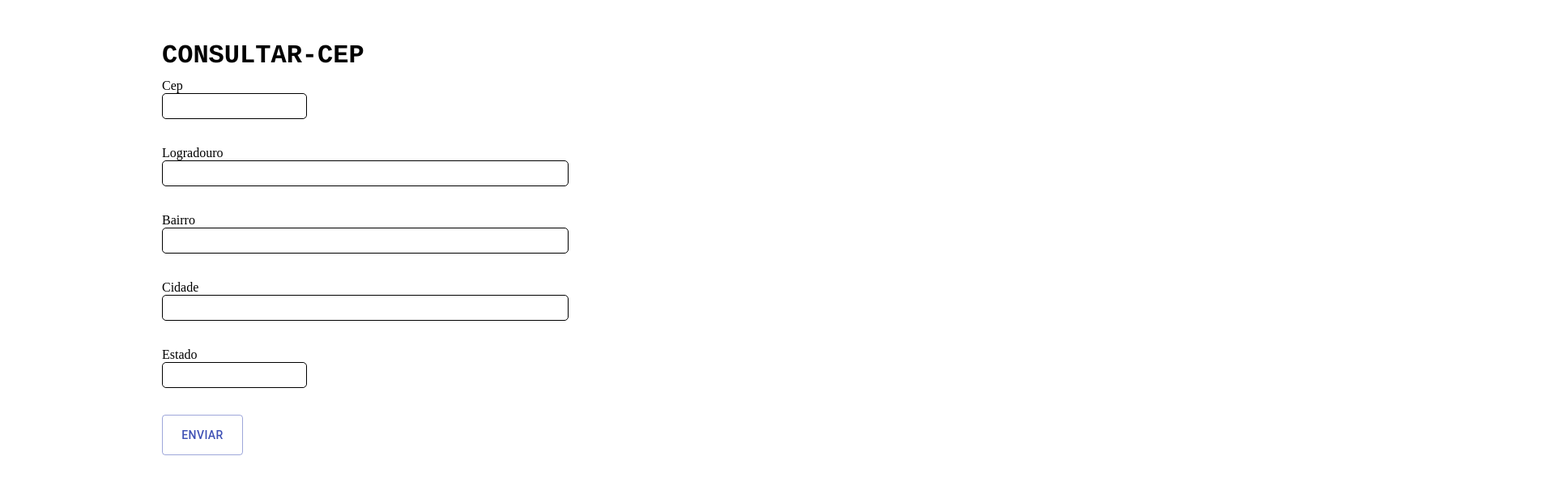
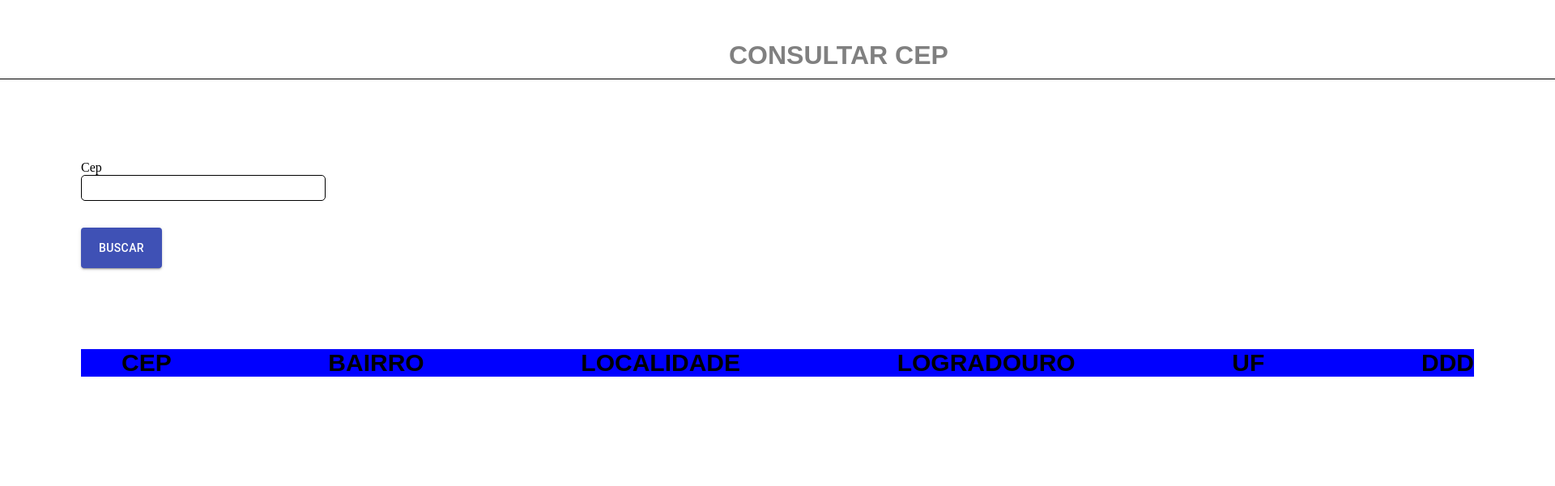
Before and after one commit to FERREIRAASGARUK/Consultar-cep, a React (Create React App) app: page / in a window 1280 px wide. Shown: the top 600 px of the page at 81% size, 1920 px wide, since content can reach past the window. Built offline with nearby package versions, Linux system fonts and the light colour scheme.

Commit message:
projeto completo

```diff
--- a/package.json
+++ b/package.json
@@ -11,6 +11,7 @@
     "react": "^17.0.2",
     "react-dom": "^17.0.2",
     "react-scripts": "4.0.3",
+    "styled-components": "^5.3.0",
     "web-vitals": "^1.0.1",
     "yup": "^0.32.9"
   },
--- a/src/App.css
+++ b/src/App.css
@@ -8,10 +8,10 @@
   padding-left: 100px;
 }
 .title {
-	color: black;
-	font-family: courier;
+  color: grey;
+  font-family: Arial;
   margin-top: 50px;
-	margin-left: 100px;
+  margin-left: 900px;
   margin-bottom: 10px;
 }
 .botao {
@@ -19,9 +19,7 @@
   width: 100px;
   height: 50px;
   border-radius: 10px;
-	border: 1px
-		solid
-		blue;
+  border: 1px solid blue;
 }
 .formulario {
   display: flex;
@@ -30,10 +28,9 @@
   padding-left: 100px;
 }
 .campo {
-	border: 1px
-		solid
-		black;
+  border: 1px solid black;
   height: 30px;
+  width: 300px;
   border-radius: 5px;
   margin-bottom: 33px;
 }
@@ -41,9 +38,7 @@
 .logradouro {
   margin-bottom: 33px;
 
-	border: 1px
-		solid
-		black;
+  border: 1px solid black;
   height: 30px;
   border-radius: 5px;
   width: 500px;
@@ -51,9 +46,7 @@
 .city {
   margin-bottom: 33px;
 
-	border: 1px
-		solid
-		black;
+  border: 1px solid black;
   height: 30px;
   border-radius: 5px;
   width: 500px;
@@ -62,9 +55,7 @@
 .Bairro {
   margin-bottom: 33px;
 
-	border: 1px
-		solid
-		black;
+  border: 1px solid black;
   height: 30px;
   border-radius: 5px;
   width: 500px;
--- a/src/App.js
+++ b/src/App.js
@@ -1,20 +1,35 @@
 import "./App.css";
 import { Formik, Field, Form, ErrorMessage } from "formik";
-import React, { useState } from "react";
 import Button from "@material-ui/core/Button";
+import React, { useState, useEffect } from "react";
+import { Container, Resultado, Title, Title2, Line1, Line2 } from "./style";
+
 // import * as Yup from 'yup';
 
 function App() {
-  const [campos, setCampos] = useState();
+  const [update, setUpdate] = useState(false);
+  const [campos, setCampos] = useState({
+    bairro: "",
+    cep: "",
+    complemento: "",
+    ddd: "",
+    gia: "",
+    ibge: "",
+    localidade: "",
+    logradouro: "",
+    siafi: "",
+    uf: "",
+  });
 
-  function fillFields(props) {
-    console.log(props);
-  }
+  useEffect(() => {
+    setUpdate(true);
+  }, [campos.cep]);
 
   return (
-    <div className="App">
-      <h1 className="title">CONSULTAR-CEP</h1>
-
+    <div>
+      <h1 className="title">CONSULTAR CEP</h1>
+      <Container>
+        {!update ? (
           <Formik
             initialValues={{
               Cep: "",
@@ -45,35 +60,81 @@ function App() {
               <Field className="campo" name="Cep" type="text" />
               <ErrorMessage className="a" name="Cep" />
 
-          <label htmlFor="Logradouro">Logradouro</label>
-          <Field className="logradouro" name="Logradouro" type="text" />
-          <ErrorMessage name="Logradouro" />
-
-          <label htmlFor="Bairro">Bairro</label>
-          <Field className="Bairro" name="Bairro" type="text" />
-          <ErrorMessage name="Bairro" />
-
-          <label htmlFor="Cidade">Cidade</label>
-          <Field className="city" name="Cidade" type="text" />
-          <ErrorMessage name="Cidade" />
-
-          <label htmlFor="Estado">Estado</label>
-          <Field className="campo" name="Estado" type="text" />
-          <ErrorMessage name="Estado" />
+              <Button
+                className="botao"
+                variant="contained"
+                color="primary"
+                type="submit"
+              >
+                Buscar
+              </Button>
+            </Form>
+          </Formik>
+        ) : (
+          <div>
+            <Formik
+              initialValues={{
+                Cep: "",
+                Logradouro: "",
+                Bairro: "",
+                Cidade: "",
+                Estado: "",
+              }}
+              onSubmit={(values) => {
+                fetch(`https://viacep.com.br/ws/${values.Cep}/json`, {
+                  method: "GET",
+                  mode: "cors",
+                  cache: "default",
+                }).then((response) => {
+                  response.json().then((data) => {
+                    setCampos(data);
+                  });
+                });
+                console.log(campos);
+                values.Logradouro = campos.logradouro;
+                values.Bairro = campos.bairro;
+                values.Cidade = campos.localidade;
+                values.Estado = campos.uf;
+              }}
+            >
+              <Form className="formulario">
+                <label htmlFor="Cep">Cep</label>
+                <Field className="campo" name="Cep" type="text" />
+                <ErrorMessage className="a" name="Cep" />
 
                 <Button
                   className="botao"
-            variant="outlined"
+                  variant="contained"
                   color="primary"
-            onClick={() => {
-              fillFields(campos);
-            }}
                   type="submit"
                 >
-            Enviar
+                  Buscar
                 </Button>
               </Form>
             </Formik>
+            <Resultado>
+              <Line1>
+                <Title>CEP</Title>
+                <Title>BAIRRO</Title>
+                <Title>LOCALIDADE</Title>
+                <Title>LOGRADOURO</Title>
+                <Title>UF</Title>
+                <Title>DDD</Title>
+              </Line1>
+              <Line2>
+                <Title2 style={{ marginLeft: 20 }}>{campos.cep}</Title2>
+                <Title2>{campos.bairro}</Title2>
+                <Title2>{campos.localidade}</Title2>
+                <Title2>{campos.logradouro}</Title2>
+                <Title2 style={{ marginRight: 0 }} i>
+                  {campos.uf}
+                </Title2>
+                <Title2>{campos.ddd}</Title2>
+              </Line2>
+            </Resultado>
+          </div>
+        )}
+      </Container>
     </div>
   );
 }
--- /dev/null
+++ b/src/style.js
@@ -0,0 +1,47 @@
+import styled from "styled-components";
+
+export const Container = styled.div`
+  width: 1920px;
+  height: 1080px;
+  background-color: white;
+  border-top: 1px solid black;
+  padding-top: 100px;
+`;
+
+export const Resultado = styled.div`
+  margin-top: 100px;
+  margin-left: 100px;
+  margin-right: 100px;
+  background-color: blue;
+  display: flex;
+  flex-direction: column;
+  justify-content: space-between;
+`;
+
+export const Title = styled.div`
+  color: black;
+  font-weight: 800;
+  font-family: Arial;
+  font-size: 30px;
+  margin-left: 50px;
+  background-color: ligth-blue;
+`;
+export const Title2 = styled.div`
+  color: grey;
+  font-weight: 300;
+  font-family: Arial;
+  font-size: 20px;
+  margin-right: 15px;
+`;
+
+export const Line1 = styled.div`
+  display: flex;
+  justify-content: space-between;
+  flex-directtion: row;
+`;
+export const Line2 = styled.div`
+  display: flex;
+  justify-content: space-between;
+  flex-directtion: row;
+  background-color: white;
+`;
```
Also changed, not shown: 1 other file (tests, documents, lock files or other folders). Lines whose indentation alone changed are shown as unchanged.
